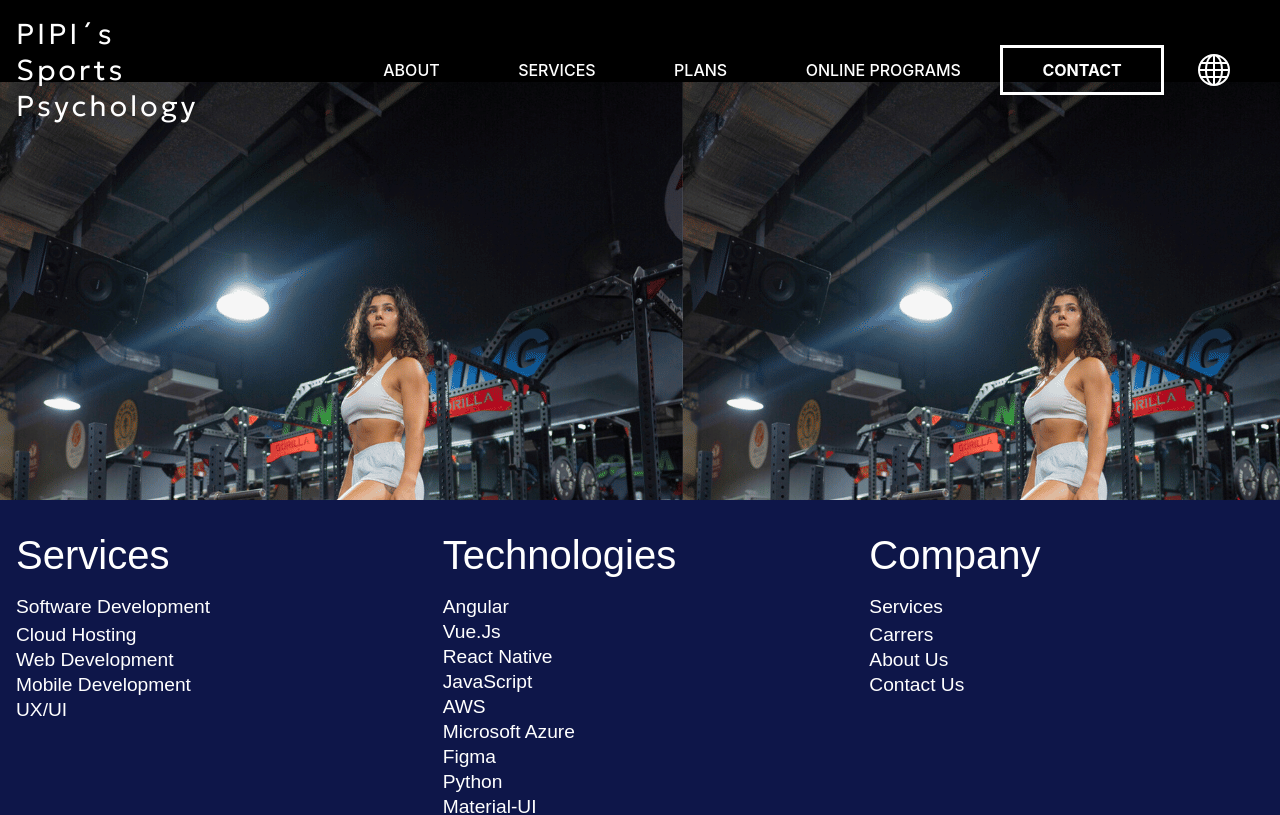
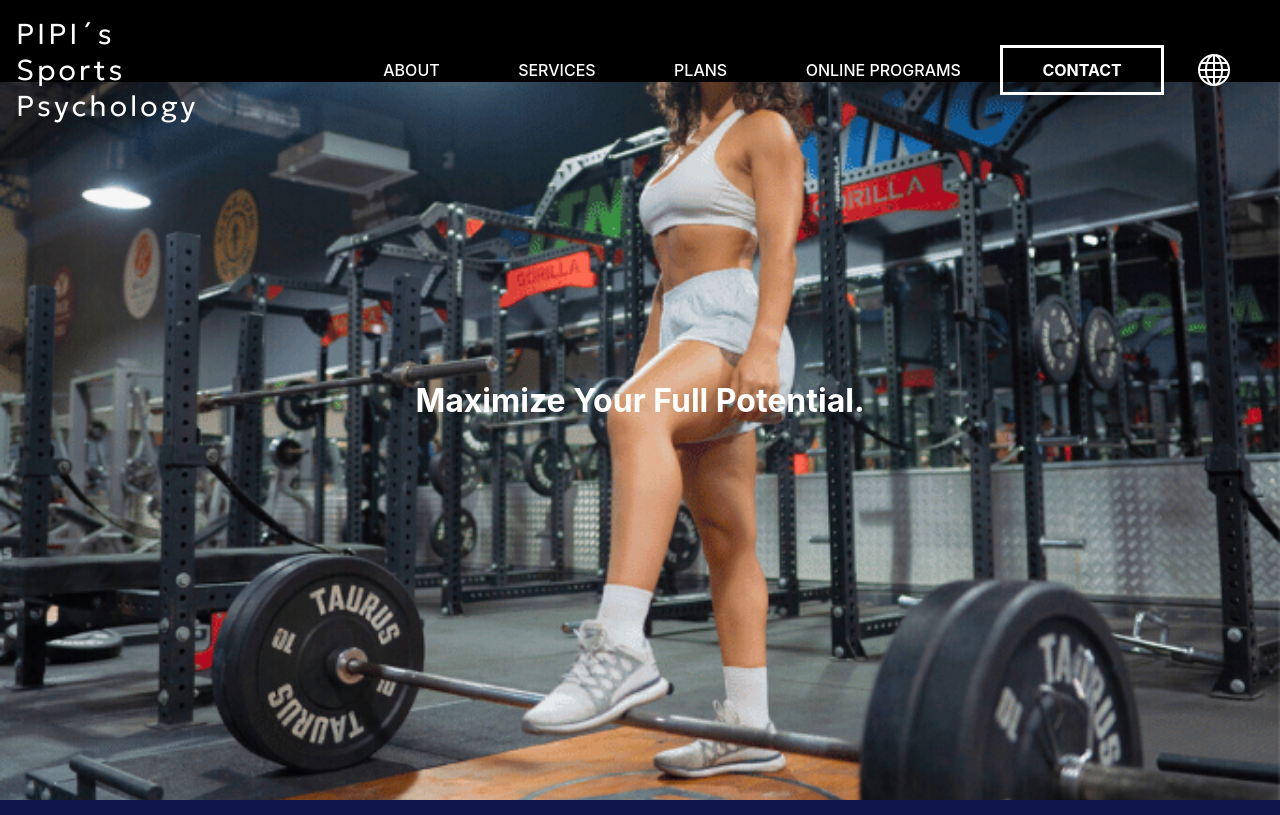
Before and after one commit to RuslanTissen/PIPI-world-2, a React (Create React App) app: page / in a window 1280 px wide. Shown: the top 815 px of the page. Built offline with nearby package versions, Linux system fonts and the light colour scheme; a web font is replaced by a local one.

Commit message:
introduction on progress

```diff
--- a/package.json
+++ b/package.json
@@ -10,6 +10,7 @@
     "@mui/icons-material": "^5.11.16",
     "@mui/material": "^5.13.2",
     "@mui/styled-engine-sc": "^5.12.0",
+    "@react-spring/parallax": "^9.7.3",
     "@testing-library/jest-dom": "^5.16.5",
     "@testing-library/react": "^13.4.0",
     "@testing-library/user-event": "^13.5.0",
--- a/src/components/start/introduction/Introduction.jsx
+++ b/src/components/start/introduction/Introduction.jsx
@@ -1,9 +1,10 @@
-import React from 'react'
+import React, { useRef } from 'react'
 import "./Introduction.scss"
 // import trans from '../../Translate'
 import { Context } from '../../Context'
 import { useContext } from 'react'
 import { NavLink } from 'react-router-dom';
+import firstImg from "../../../images/introduction.png"
 
 function Introduction() {
 	const { lang, setLang } = useContext(Context)
@@ -13,23 +14,8 @@ function Introduction() {
 	}
 
 	return (
-		<div className='introdiuction'>
-			{/* <div className="introdiuction__box--1">
-				<div className="introdiuction__box--1-title--container">
-					<h1>Global IT <br /> Outsourcing</h1>
-				</div>
-				<div className="introdiuction__box--1-button-container">
-					<NavLink to="Contact" onClick={scrollToTheTop}>{trans[lang].estimate}</NavLink>
-				</div>
-			</div>
-
-			<div className="introdiuction__box--2">
-				<ul className="introdiuction__contact-container">
-					<li>{trans[lang].save1}<mark>{trans[lang].save2} </mark> {trans[lang].save3}</li>
-					<li>{trans[lang].project1} <mark>{trans[lang].project2}</mark> {trans[lang].project3}</li>
-					<li>{trans[lang].technologies1} <mark>{trans[lang].technologies2}</mark> </li>
-				</ul>
-			</div> */}
+		<div className="introduction__container">
+			<h1>Maximize Your Full Potential.</h1>
 		</div>
 	)
 }
--- a/src/components/start/introduction/Introduction.scss
+++ b/src/components/start/introduction/Introduction.scss
@@ -1,105 +1,21 @@
-.introdiuction {
-	width: 100%;
-	height: 500px;
-	background-image: url("../../../images/introduction.png");
-}
-
-// .introdiuction {
-// 	max-width: 1500px;
-// 	margin: 0 auto;
-// 	height: fit-content;
-// 	display: flex;
-// 	flex-wrap: wrap;
-// 	margin-top: 45px;
-// 	color: white;
-// 	padding: 0 1rem;
-// 	background-image: url("../../../images/introduction.png");
-// 	background-position: center;
-// 	background-repeat: no-repeat;
-// 	background-size: cover;
-// 	.introdiuction__box--1 {
-// 		flex: 1 1 100%;
-// 		height: clamp(250px, calc(100vw - 400px), 350px);
-// 		display: flex;
-// 		flex-direction: column;
-// 		justify-content: space-around;
-// 		align-items: center;
-// 		.introdiuction__box--1-title--container {
-// 			text-align: center;
-// 			h1 {
-// 				font-family: "Gruppo", sans-serif;
-// 				font-weight: 500;
-// 				font-size: clamp(2.5rem, 4vw, 4.5rem);
-// 				transition: all 0.3s ease-in-out;
-// 				margin: 2.5rem 0 0;
-// 			}
-// 			h1:hover{
-// 				scale: 1.05;
-// 			}
-// 		}
-// 		.introdiuction__box--1-button-container {
-// 			display: flex;
-// 			justify-content: center;
-// 			align-items: center;
-// 			a {
-// 				font-family: "Tomorrow", sans-serif;
-// 				text-decoration: none;
-// 				font-weight: 500;
-// 				text-transform: uppercase;
-// 				padding: clamp(0.4rem, 1.5vw, .9rem) clamp(1.5rem, 6vw, 4rem);
-// 				font-size: clamp(.8rem, 1.2vw, 1.2rem);
-// 				text-align: center;
-// 				color: rgb(6, 27, 176);
-// 				border: none;
-// 				transition: all 0.3s ease-out;
-// 				background-color: white;
-// 			}
-// 			a:hover {
-// 				color: white;
-// 				background-color: rgb(6, 27, 176);
-// 			}
-// 		}
-// 	}
-// 	.introdiuction__box--2 {
-// 		flex: 1 1 100%;
-// 		height: clamp(150px,  calc(100vw - 500px), 280px);
-// 		display: flex;
-// 		justify-content: center;
-// 		align-items: center;
-// 		.introdiuction__contact-container {
-// 			font-family: "Tomorrow", sans-serif;
-// 			font-weight: 400;
-// 			height: 40%;
-// 			li {
-// 				font-size:clamp( 1rem, 1.5vw, 1.4rem);
-// 				mark {
-// 					background-color: transparent;
-// 					font-weight: 700;
-// 					color: white;
-// 				}
-// 			}
-// 		}
-// 	}
-// 	@media (min-width: 1060px) {
-// 		background-image: none;
-// 		height: 600px;
-// 		.introdiuction__box--1 {
-// 			flex: 1 1 42%;
-// 			height: inherit;
-// 			order: 2;
-// 			padding: 4rem 0;
-// 		}
-// 		.introdiuction__box--2 {
-// 			flex: 1 1 55%;
-// 			height: inherit;
-// 			background-image: url("../../../images/introduction.png");
-// 			background-position: center;
-// 			background-repeat: no-repeat;
-// 			background-size: cover;
-// 			align-items: flex-end;
-// 			.introdiuction__contact-container {
-// 				height: 27%;
-// 			}
-// 		}
+// @media only screen and (max-device-width: 1366px) {
+// 	.introdiuction-image {
+// 		background-attachment: scroll;
 // 	}
 // }
+
+.introduction__container {
+	width: 100vw;
+	height: 100vh;
+	background-image: url("../../../images/introduction.png");
+	background-repeat: no-repeat;
+	background-size: cover;
+	background-attachment: fixed;
+	background-position: center center;
+	display: flex;
+	justify-content: center;
+	align-items: center;
+	h1 {
+		color: white;
+	}
+}
```
Also changed, not shown: 1 other file (tests, documents, lock files or other folders).
